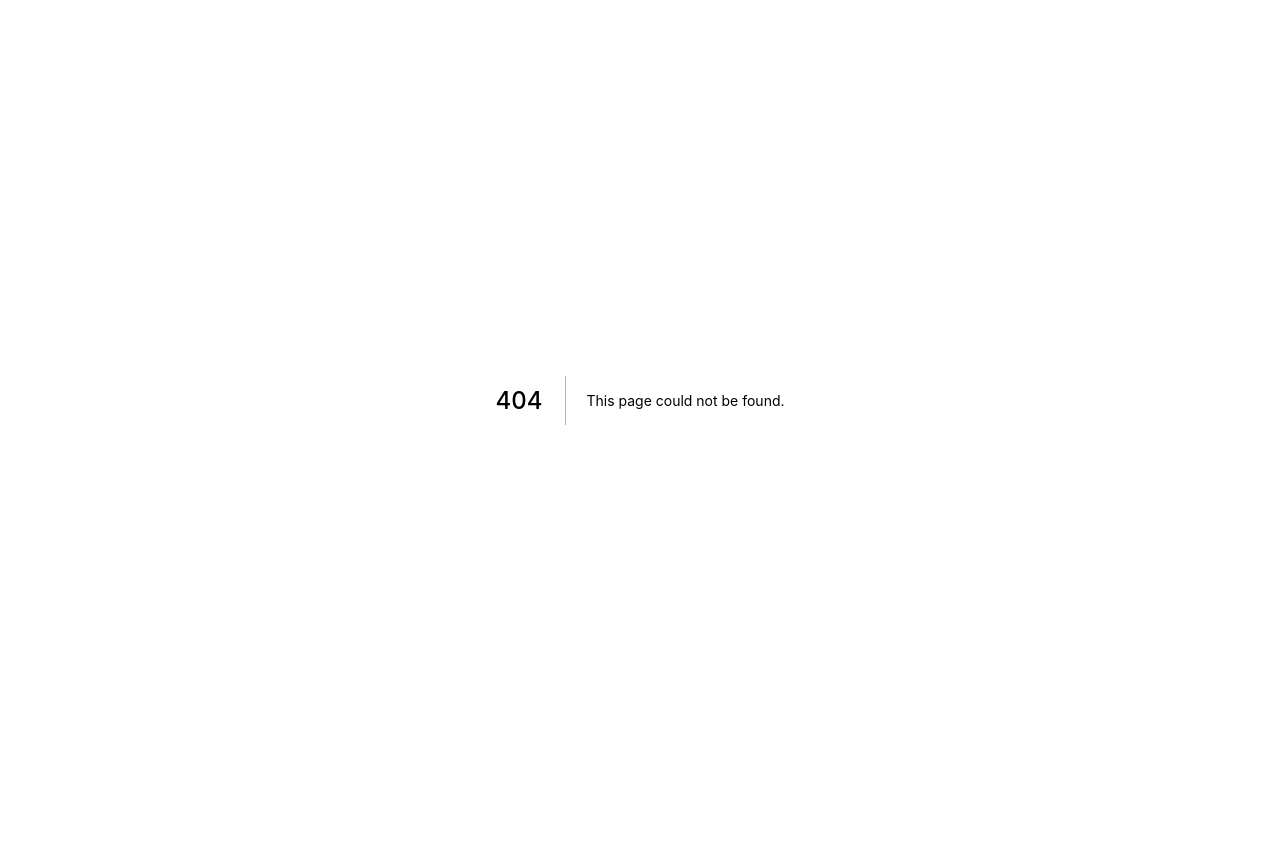
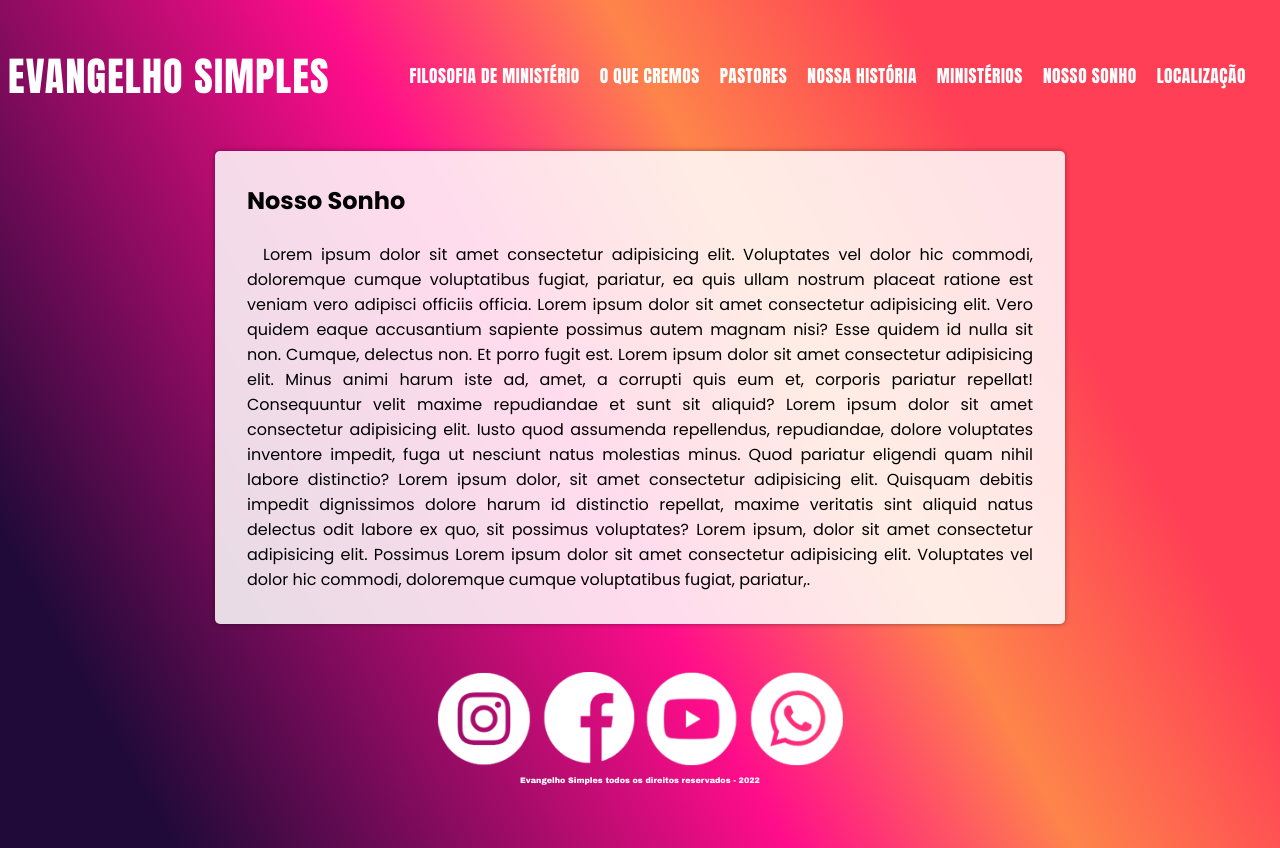
Before and after one commit to ricardobylife/evangelho-simples-nextjs, a Next.js app: page /nosso-sonho in a window 1280 px wide. Before the commit this address had no page. Before the commit the page ends 800 px from the top, so only its background shows below. Built offline with nearby package versions, Linux system fonts and the light colour scheme; a web font is replaced by a local one.

Commit message:
new component adding a new page

```diff
--- a/pages/index.js
+++ b/pages/index.js
@@ -14,9 +14,7 @@ export default function Home() {
         <link rel="icon" href="/favicon.ico" />
       </Head>
 
-      <header id="headerLogoNav">
-        <Header />
-      </header>
+      <Header />
 
       <main className="contContainer">
         <section className="container" id="mainNav">
--- /dev/null
+++ b/pages/nosso-sonho.js
@@ -0,0 +1,75 @@
+import React from 'react';
+import Header from '../src/components/Header';
+import Footer from '../src/components/Footer';
+import styled from 'styled-components';
+
+const Main = styled.div`
+  .institutional {
+    display: flex;
+    justify-content: center;
+    align-items: center;
+  }
+  .contempt {
+    max-height: fit-content;
+    padding: 2em;
+    text-align: justify;
+    background-color: rgba(255, 255, 255, 0.85);
+    color: black;
+    max-width: 850px;
+    border-radius: 5px;
+    box-shadow: 0px 0px 5px rgba(0, 0, 0, 0.4);
+    font-family: 'Poppins', sans-serif;
+    height: fit-content;
+    margin-top: 3em;
+    margin-bottom: 3em;
+  }
+  h2 {
+    padding-bottom: 1em;
+  }
+  .textWork {
+    position: relative;
+    text-indent: 1em;
+    visibility: visible;
+  }
+`;
+
+function Dream(props) {
+  return (
+    <>
+      <Header />
+      <Main>
+        <section className="institutional">
+          <div className="contempt">
+            <h2>Nosso Sonho</h2>
+            <p className="textWork">
+              Lorem ipsum dolor sit amet consectetur adipisicing elit.
+              Voluptates vel dolor hic commodi, doloremque cumque voluptatibus
+              fugiat, pariatur, ea quis ullam nostrum placeat ratione est veniam
+              vero adipisci officiis officia. Lorem ipsum dolor sit amet
+              consectetur adipisicing elit. Vero quidem eaque accusantium
+              sapiente possimus autem magnam nisi? Esse quidem id nulla sit non.
+              Cumque, delectus non. Et porro fugit est. Lorem ipsum dolor sit
+              amet consectetur adipisicing elit. Minus animi harum iste ad,
+              amet, a corrupti quis eum et, corporis pariatur repellat!
+              Consequuntur velit maxime repudiandae et sunt sit aliquid? Lorem
+              ipsum dolor sit amet consectetur adipisicing elit. Iusto quod
+              assumenda repellendus, repudiandae, dolore voluptates inventore
+              impedit, fuga ut nesciunt natus molestias minus. Quod pariatur
+              eligendi quam nihil labore distinctio? Lorem ipsum dolor, sit amet
+              consectetur adipisicing elit. Quisquam debitis impedit dignissimos
+              dolore harum id distinctio repellat, maxime veritatis sint aliquid
+              natus delectus odit labore ex quo, sit possimus voluptates? Lorem
+              ipsum, dolor sit amet consectetur adipisicing elit. Possimus Lorem
+              ipsum dolor sit amet consectetur adipisicing elit. Voluptates vel
+              dolor hic commodi, doloremque cumque voluptatibus fugiat,
+              pariatur,.
+            </p>
+          </div>
+        </section>
+      </Main>
+      <Footer />
+    </>
+  );
+}
+
+export default Dream;
--- a/src/components/Footer/index.js
+++ b/src/components/Footer/index.js
@@ -4,7 +4,7 @@ import styled from 'styled-components';
 
 const StyledFooter = styled.div`
   #allFooter {
-    position: fixed;
+    position: initial;
     bottom: 0;
     margin: 0 auto;
     width: 100%;
--- a/src/components/Header/RightNav.jsx
+++ b/src/components/Header/RightNav.jsx
@@ -1,4 +1,5 @@
 import React from 'react';
+import Link from 'next/link';
 import styled, {css} from 'styled-components';
 
 
@@ -70,7 +71,7 @@ const RightNav = ({ open }) => {
             <a>MINISTÉRIOS</a>
         </li>
         <li>
-            <a>NOSSO SONHO</a>
+            <Link href='/nosso-sonho'><a>NOSSO SONHO</a></Link>
         </li>
         <li>
             <a>LOCALIZAÇÃO</a>
--- a/src/components/Header/index.jsx
+++ b/src/components/Header/index.jsx
@@ -61,7 +61,7 @@ function Header(props) {
   return (
 
 
-        <Nav>
+        <Nav id="headerLogoNav">
         <div className="logo">
         <a href="#">EVANGELHO SIMPLES</a>
         </div>
--- a/styles/globals.css
+++ b/styles/globals.css
@@ -1,4 +1,5 @@
 @import url('https://fonts.googleapis.com/css2?family=Anton&family=Archivo+Black&family=Chivo:wght@300;400;700;900&display=swap');
+@import url('https://fonts.googleapis.com/css2?family=Poppins:ital,wght@0,100;0,200;0,300;0,400;0,500;0,600;0,700;0,800;0,900;1,100;1,200;1,300;1,400;1,500;1,600;1,700;1,800;1,900&display=swap');
 html,
 *,
 *::before,
@@ -6,10 +7,8 @@ html,
   padding: 0;
   margin: 0;
   box-sizing: border-box;
+
 }
-
-
-
 
 body {
   min-height: 100vh;
```
Also changed, not shown: pages/our-dream.js (deleted, +0 -13 lines).
